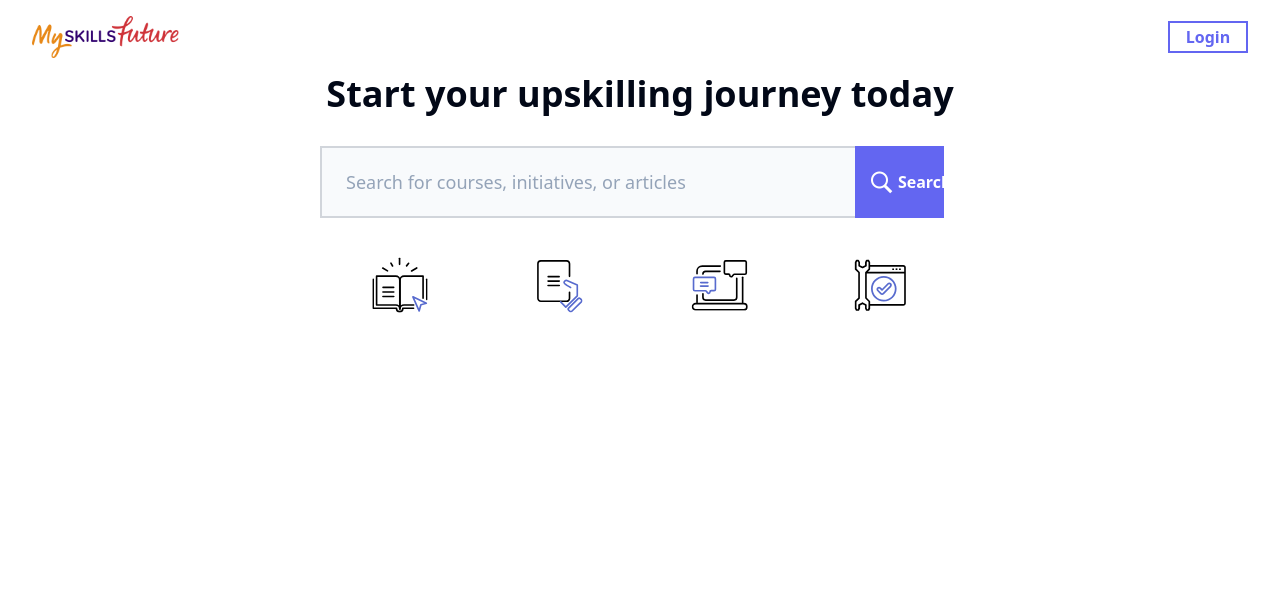
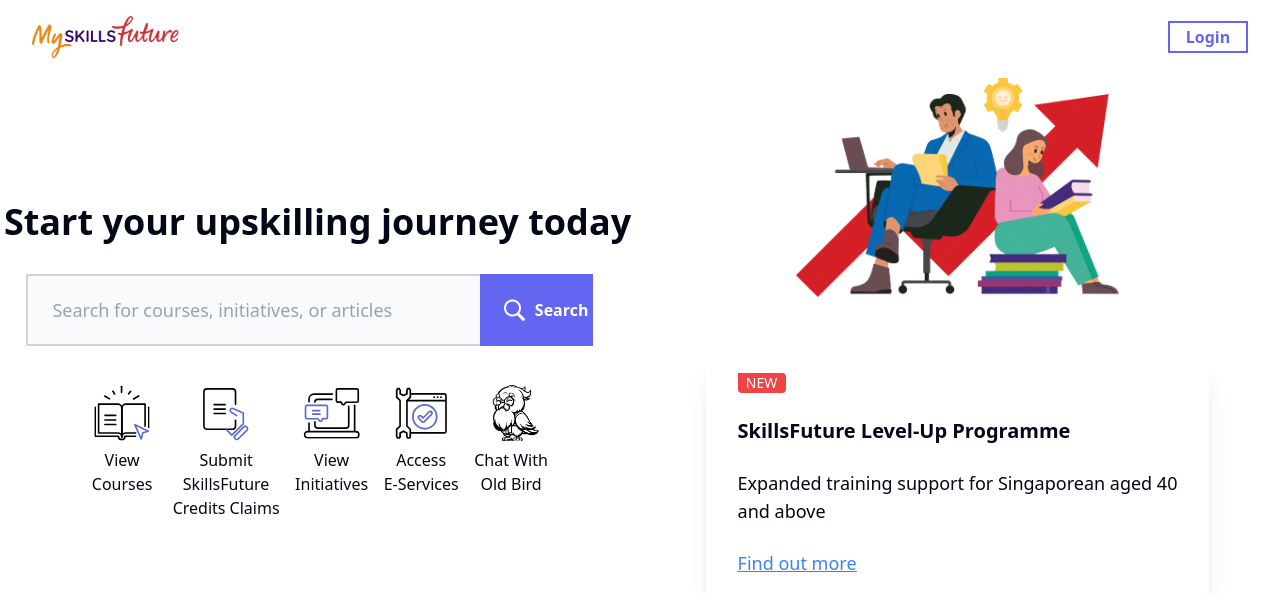
Before and after one commit to OakesOng/AiSingapore24, a Next.js app in the folder ai-singapore-frontend/: page / in a window 1280 px wide. Shown: the top 608 px of the page. Built offline with nearby package versions, Linux system fonts and the light colour scheme.

Commit message:
dummy done

```diff
--- a/ai-singapore-frontend/app/page.tsx
+++ b/ai-singapore-frontend/app/page.tsx
@@ -1,59 +1,142 @@
 import Image from 'next/image';
 import Chat from '@/components/chat';
 import Navbar from '@/components/Navbar';
+import Link from 'next/link';
 
 export default function Home() {
   const content = (
     <>
       <Navbar />
-      <div className='flex flex-col items-center'>
-        <h1 className='max-w-1/2 w-1/2 text-center font-sans text-4xl font-bold'>
+      <div className='flex overflow-hidden'>
+        <div className='flex w-1/2 translate-y-32 flex-col items-center'>
+          {/*Form part*/}
+          <h1 className='w-full max-w-full text-center font-sans text-4xl font-bold'>
             Start your upskilling journey today
           </h1>
-        <div className='max-w-1/2 mt-8 flex w-1/2 flex-col items-center'>
+          <div className='max-w-11/12 mt-8 flex w-11/12 flex-col items-center'>
             <div className='flex w-full'>
               <input
                 className='block w-full flex-grow rounded-none border-2 border-r-0 border-gray-300 bg-slate-50 py-5 pl-6 font-sans text-lg text-slate-500 placeholder-slate-400 outline-none'
                 placeholder='Search for courses, initiatives, or articles'
               />
-            <button className='mr-4 flex w-1/6 items-center border-2 border-indigo-500 bg-indigo-500 py-5 font-sans font-bold text-white hover:bg-indigo-600 hover:text-white'>
+              <button className='mr-4 flex w-1/4 items-center border-2 border-indigo-500 bg-indigo-500 py-5 font-sans font-bold text-white hover:bg-indigo-600 hover:text-white'>
                 <Image
                   src='/search.png'
                   alt='search-icon'
                   width='25'
                   height='25'
-                className='ml-3 mr-1'
+                  className='ml-5 mr-2'
                 />
                 Search
               </button>
             </div>
           </div>
-        <div className='max-w-1/2 mt-8 flex w-1/2 justify-around'>
+          <div className='max-w-3/4 mt-8 flex w-3/4 justify-around'>
             {/*Image*/}
+            <div className='text-center transition-all duration-500 hover:-translate-y-1'>
+              <Link href='/' className='text-pretty text-center'>
+                <div className='flex flex-col items-center hover:text-indigo-500'>
                   <Image
                     src='/icon-view-course.svg'
                     alt='view-course'
                     width='70'
                     height='70'
                   />
+                  <div>View</div>
+                  <div>Courses</div>
+                </div>
+              </Link>
+            </div>
+            <div className='text-center transition-all duration-500 hover:-translate-y-1'>
+              <Link href='/' className='text-pretty'>
+                <div className='flex flex-col items-center hover:text-indigo-500'>
                   <Image
                     src='/icon-submit-skillsfuture-credits-claims.svg'
                     alt='submit-skillsfuture-credits-claims'
                     width='70'
                     height='70'
                   />
+                  <div>Submit</div>
+                  <div>SkillsFuture</div>
+                  <div>Credits Claims</div>
+                </div>
+              </Link>
+            </div>
+            <div className='text-center transition-all duration-500 hover:-translate-y-1'>
+              <Link href='/' className='text-pretty'>
+                <div className='flex flex-col items-center hover:text-indigo-500'>
                   <Image
                     src='/icon-view-initiatives.svg'
                     alt='view-initiatives'
                     width='70'
                     height='70'
                   />
+                  <div>View</div>
+                  <div>Initiatives</div>
+                </div>
+              </Link>
+            </div>
+            <div className='text-center transition-all duration-500 hover:-translate-y-1'>
+              <Link href='/' className='text-pretty'>
+                <div className='flex flex-col items-center hover:text-indigo-500'>
                   <Image
                     src='/icon-access-e-services.svg'
                     alt='access-e-services'
                     width='70'
                     height='70'
+                    className='text-center'
                   />
+                  <div>Access</div>
+                  <div>E-Services</div>
+                </div>
+              </Link>
+            </div>
+            <div className='text-center transition-all duration-500 hover:-translate-y-1'>
+              <Link href='/' className='text-pretty'>
+                <div className='flex flex-col items-center hover:text-indigo-500'>
+                  <Image
+                    src='/oldbird-bw.jpg'
+                    alt='chat-with-oldbird'
+                    width='70'
+                    height='70'
+                  />
+                  <div>Chat With</div>
+                  <div>Old Bird</div>
+                </div>
+              </Link>
+            </div>
+          </div>
+        </div>
+        <div className='flex flex-col items-center'>
+          <div className='flex w-1/2 translate-y-1 items-center justify-center'>
+            {/*side image*/}
+            <Image
+              src='/side-image.png'
+              alt='side-image'
+              width={650}
+              height={650}
+            />
+          </div>
+          <div className='max-w-11/12 mt-16 overflow-hidden rounded shadow-xl'>
+            <div className='px-8 py-4'>
+              <div className='w-12 rounded-r-sm rounded-bl-sm bg-red-500 text-center text-sm text-white'>
+                NEW
+              </div>
+              <br />
+              <div className='text-xl font-bold'>
+                SkillsFuture Level-Up Programme
+              </div>
+              <br />
+              <div className='font-sans text-lg'>
+                Expanded training support for Singaporean aged 40
+              </div>
+              <div className='text-lg '>and above</div>
+              <br />
+              <div className='text-lg text-blue-500 underline hover:no-underline'>
+                <Link href='/'>Find out more</Link>
+              </div>
+            </div>
+          </div>
         </div>
       </div>
     </>
```
Also changed, not shown: ai-singapore-frontend/public/oldbird-bw.jpg (added), ai-singapore-frontend/public/side-image.png (added). Lines whose indentation alone changed are shown as unchanged.
